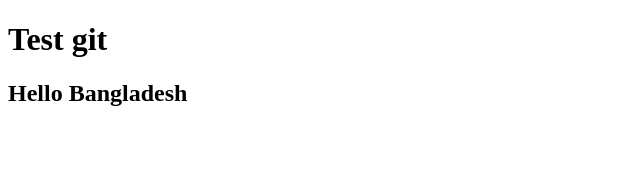
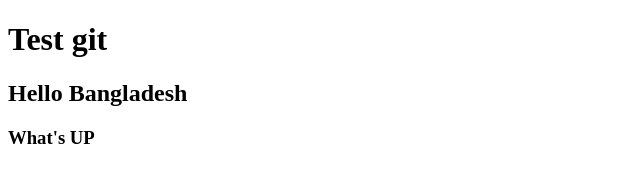
Before and after one commit to Md-Firoz-Hasan/Test, a plain HTML site: page index.html in a window 1280 px wide. Shown: the whole page, without its empty margins (0-640 px from the left). Drawn offline with Linux system fonts and the light colour scheme.

Commit message:
add something

```diff
--- a/index.html
+++ b/index.html
@@ -8,5 +8,6 @@
 <body>
     <h1>Test git</h1>
     <h2>Hello Bangladesh</h2>
+    <h3>What's UP</h3>
 </body>
 </html>
```
